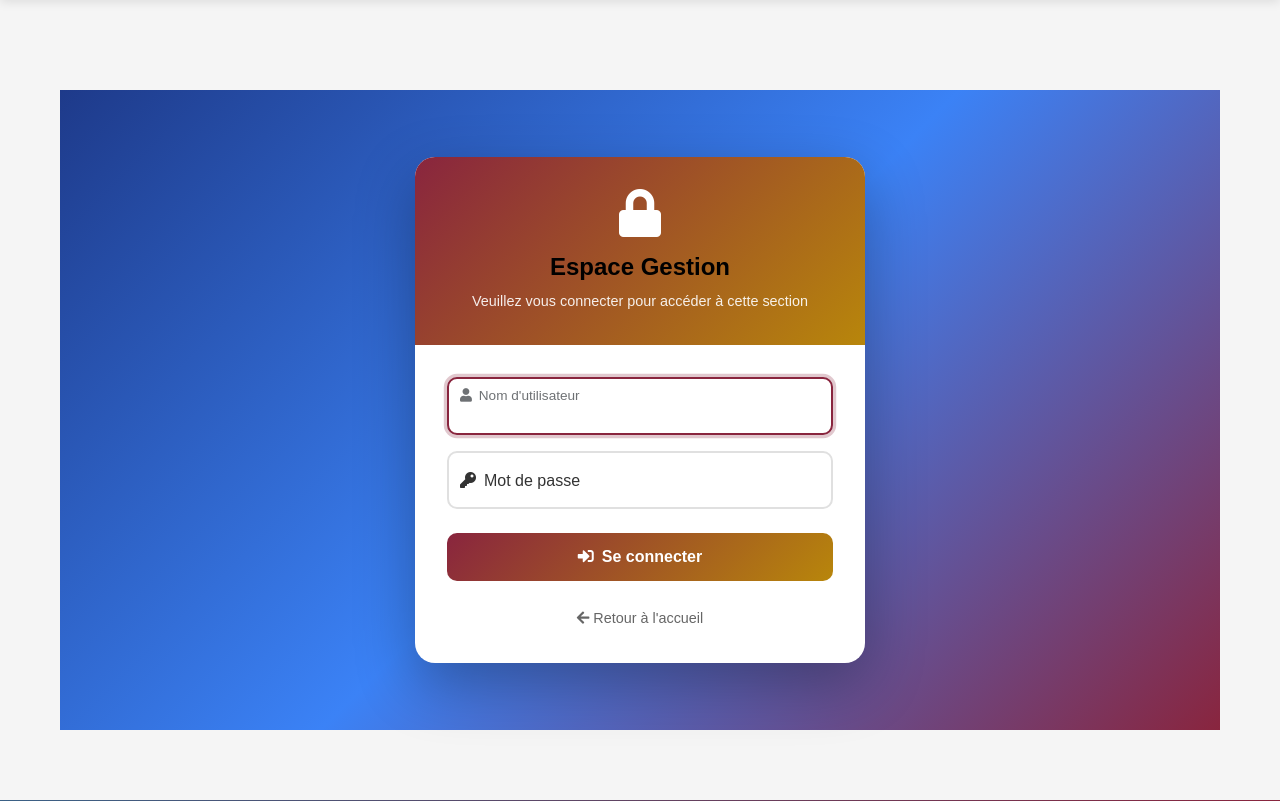
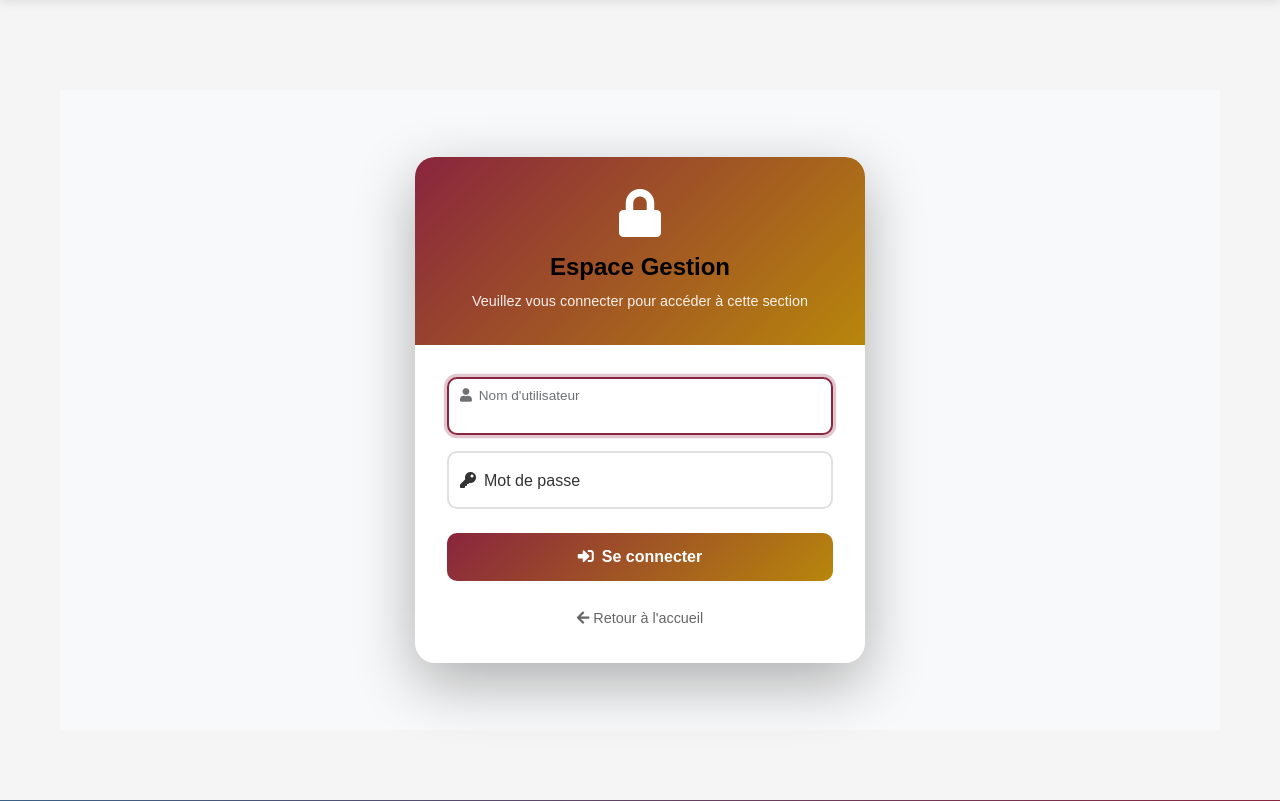
Before and after one commit to Emilefaya90/eglisealleluiaguinee, a Django app: page /login/ in a window 1280 px wide. Shown: the part 120-921 px from the top of the page. Run offline with Django 5.2, Linux system fonts and the light colour scheme.

Commit message:
Supprimer arriere-plan bleu page login

```diff
--- a/main/templates/main/login.html
+++ b/main/templates/main/login.html
@@ -11,7 +11,7 @@
         display: flex;
         align-items: center;
         justify-content: center;
-        background: linear-gradient(135deg, #1e3a8a 0%, #3b82f6 50%, #89253e 100%);
+        background: #f8f9fa;
         padding: 2rem;
     }
 
```
